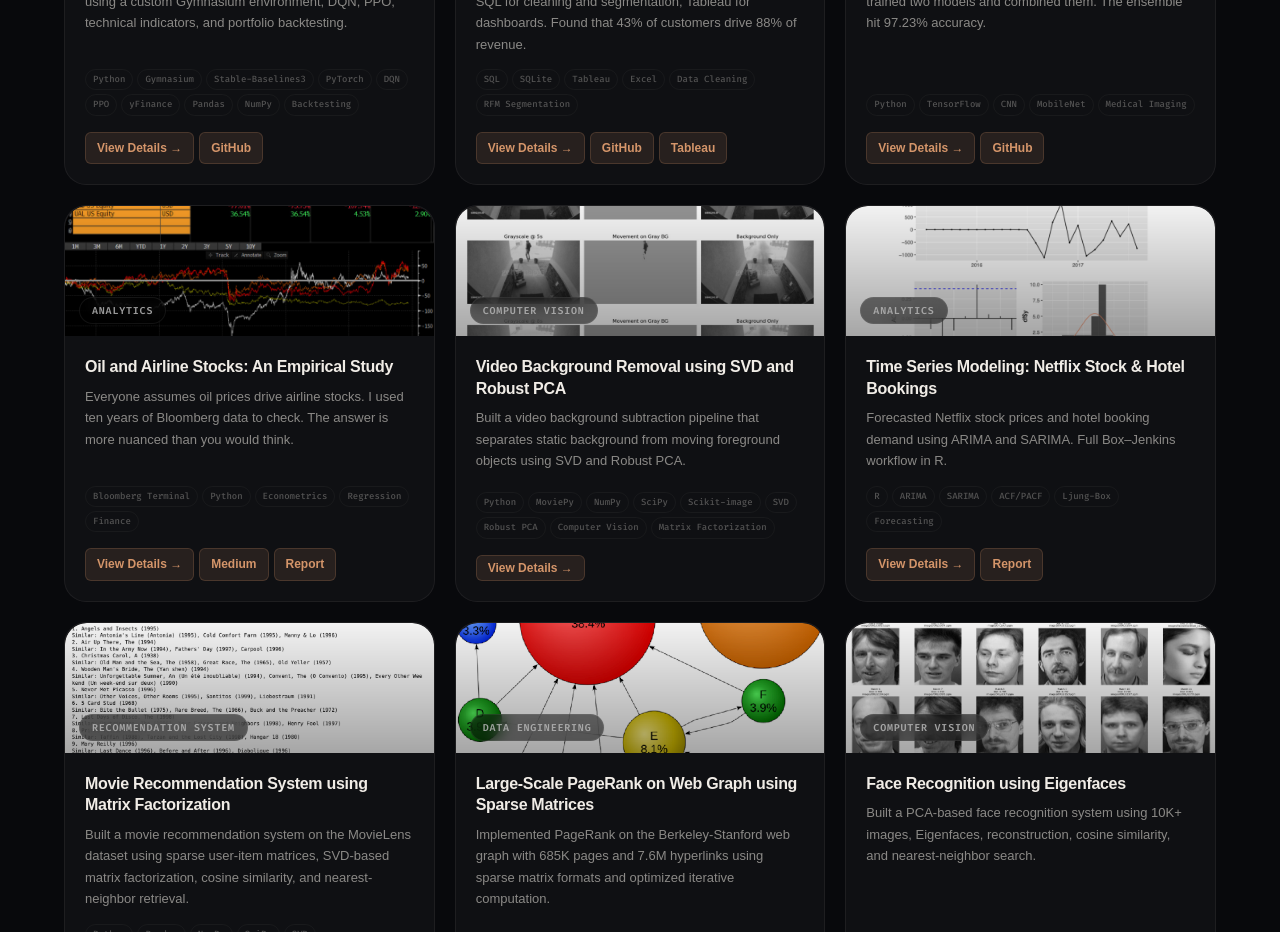
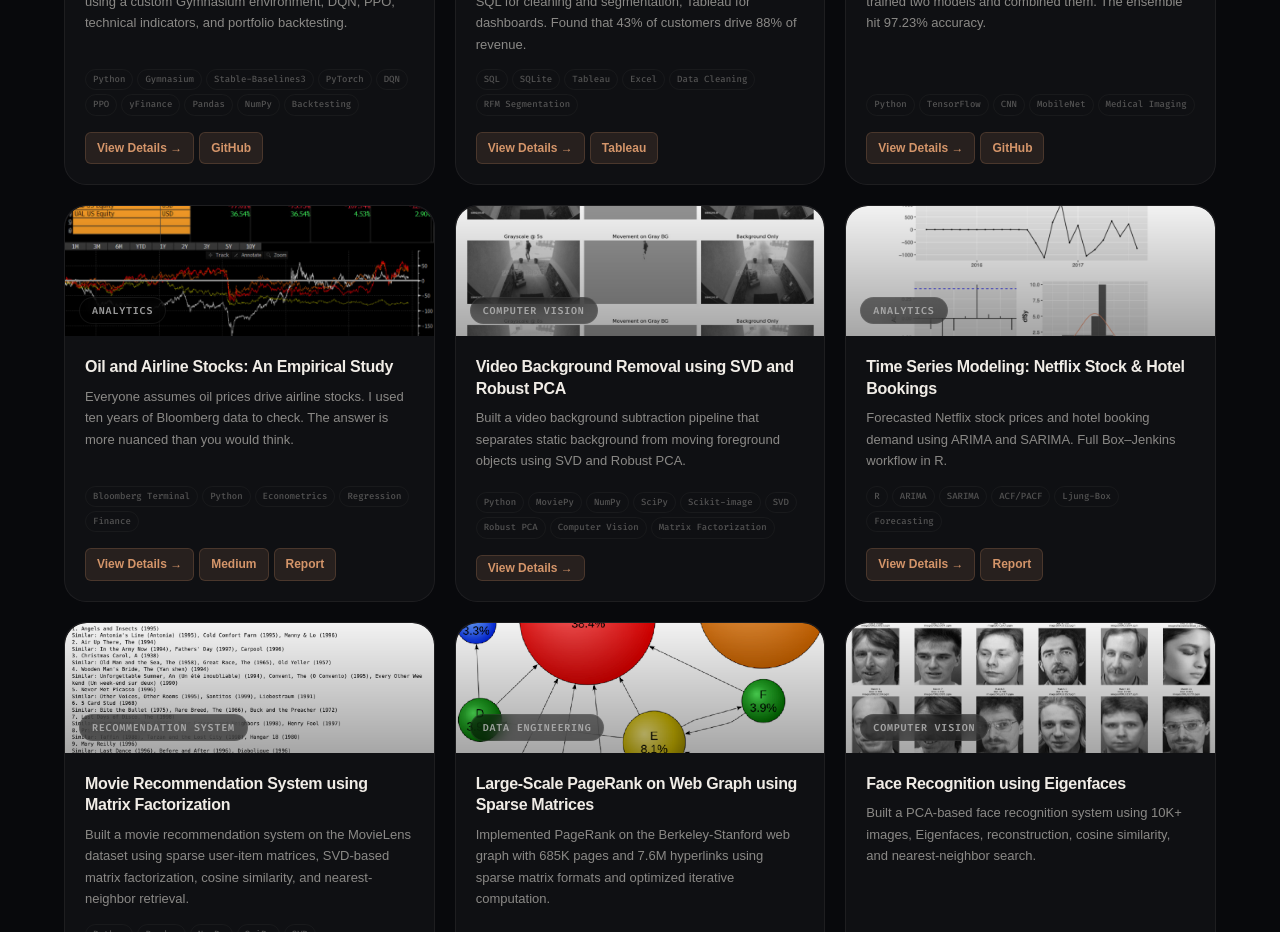
Before and after one commit to aekankpatel/aekankpatel.github.io, a React (Vite) app: page / in a window 1280 px wide. Shown: the part 6940-7872 px from the top of the page. Built offline with nearby package versions, Linux system fonts and the light colour scheme; a web font is replaced by a local one.

Commit message:
Added links

```diff
--- a/src/data/portfolio.js
+++ b/src/data/portfolio.js
@@ -221,7 +221,7 @@ I ran an evaluation on ten financial queries and got an 80% pass rate with 0.57
     image: fraudgenImg,
     short: "Classifies transactions into four risk tiers using XGBoost, then explains why using LLaMA. Full stack with a Flask backend and React dashboard.",
     tech: "Python \u00B7 XGBoost \u00B7 Flask \u00B7 React \u00B7 SQLite \u00B7 Recharts \u00B7 LLaMA",
-    github: "https://github.com/aekankpatel/FraudGen",
+    github: "https://github.com/aekankpatel/Fraud_Gen",
     live: "https://fraud-gen.vercel.app",
     impact: "Multi-tier fraud classifier on 6.36M transactions with LLaMA explanations",
     long: `The idea was simple: do not just flag fraud, explain why it is suspicious. Most fraud systems give you a score. I wanted mine to say "this transaction is flagged because the amount is four times the user's average and it came from a new IP in a different country."
@@ -279,7 +279,7 @@ The part I care about most is the audit trail. Every decision is logged: what wa
     image: noshowImg,
     short: "Why do patients miss appointments? I analyzed 110K medical records, built a Random Forest model (AUC 0.966), and created dashboards in both HTML and Tableau.",
     tech: "Python \u00B7 SQL \u00B7 SQLite \u00B7 Random Forest \u00B7 Chart.js \u00B7 Tableau \u00B7 Pandas",
-    github: "https://github.com/aekankpatel/noshow-dashboard",
+    github: "https://github.com/aekankpatel/patient_no-show_risk_dashboard",
     tableau: "https://public.tableau.com/app/profile/aekank.patel/viz/noshow_dashboard/PatientNo-ShowRiskDashboard",
     impact: "AUC of 0.966 on predicting patient no-shows across 110,527 appointments",
     long: `One in five patients does not show up for their medical appointments. I wanted to figure out why, and whether it is predictable.
@@ -379,7 +379,6 @@ The honest takeaway is that RL in finance is hard. Model complexity does not gua
     image: ecommerceImg,
     short: "Built a full analytics pipeline on 541K retail transactions. SQL for cleaning and segmentation, Tableau for dashboards. Found that 43% of customers drive 88% of revenue.",
     tech: "SQL \u00B7 SQLite \u00B7 Tableau \u00B7 Excel \u00B7 Data Cleaning \u00B7 RFM Segmentation",
-    github: "https://github.com/aekankpatel/ecommerce-dashboard",
     tableau: "https://public.tableau.com/app/profile/aekank.patel/viz/E-commerceSalesDashboard_17744839619360/Dashboard1",
     impact: "RFM segmentation across 4,338 customers revealing that Champions drive 88% of \u00A38.9M revenue",
     long: `This started as a SQL practice project but turned into something more interesting once I started digging into the customer data.
```
